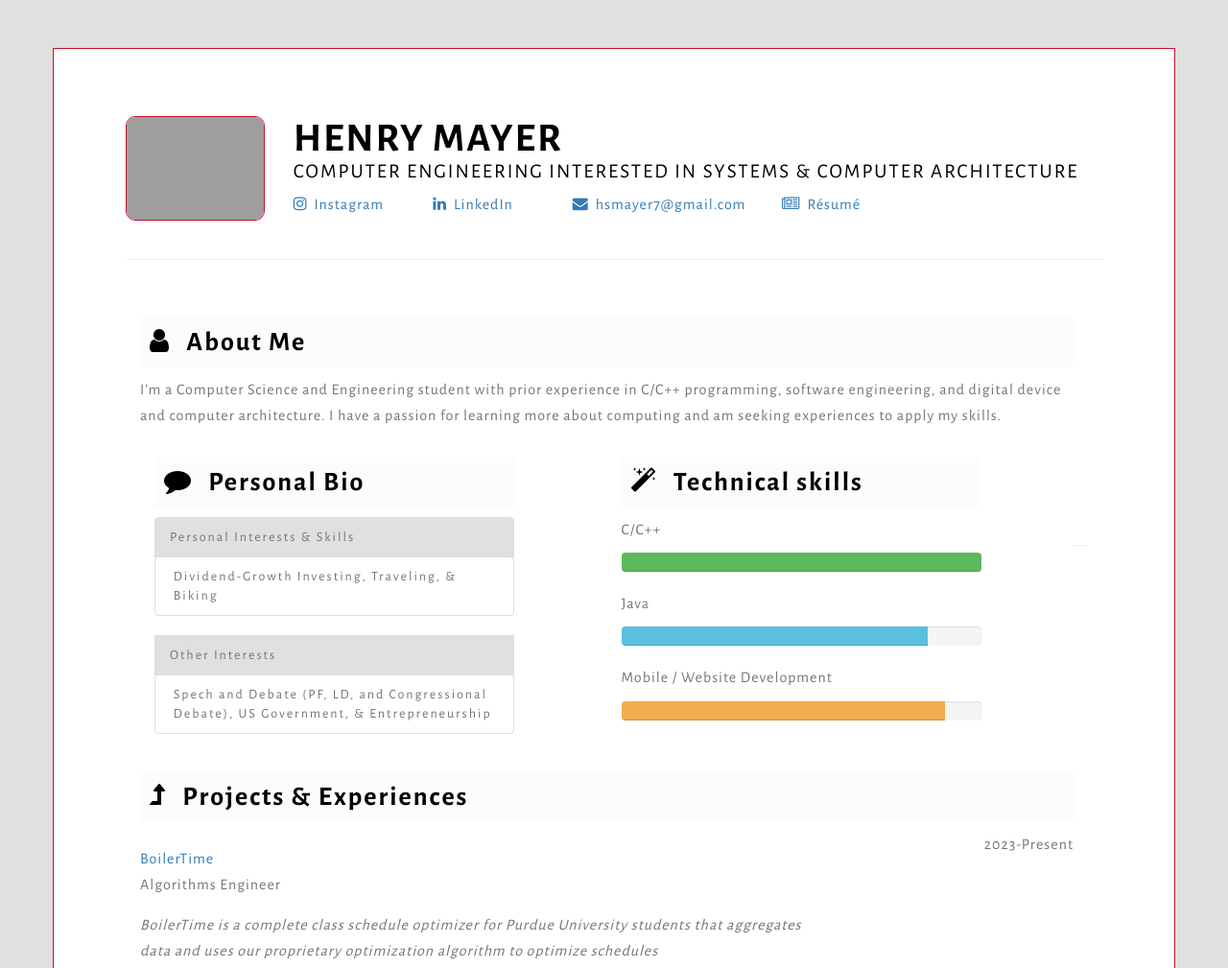
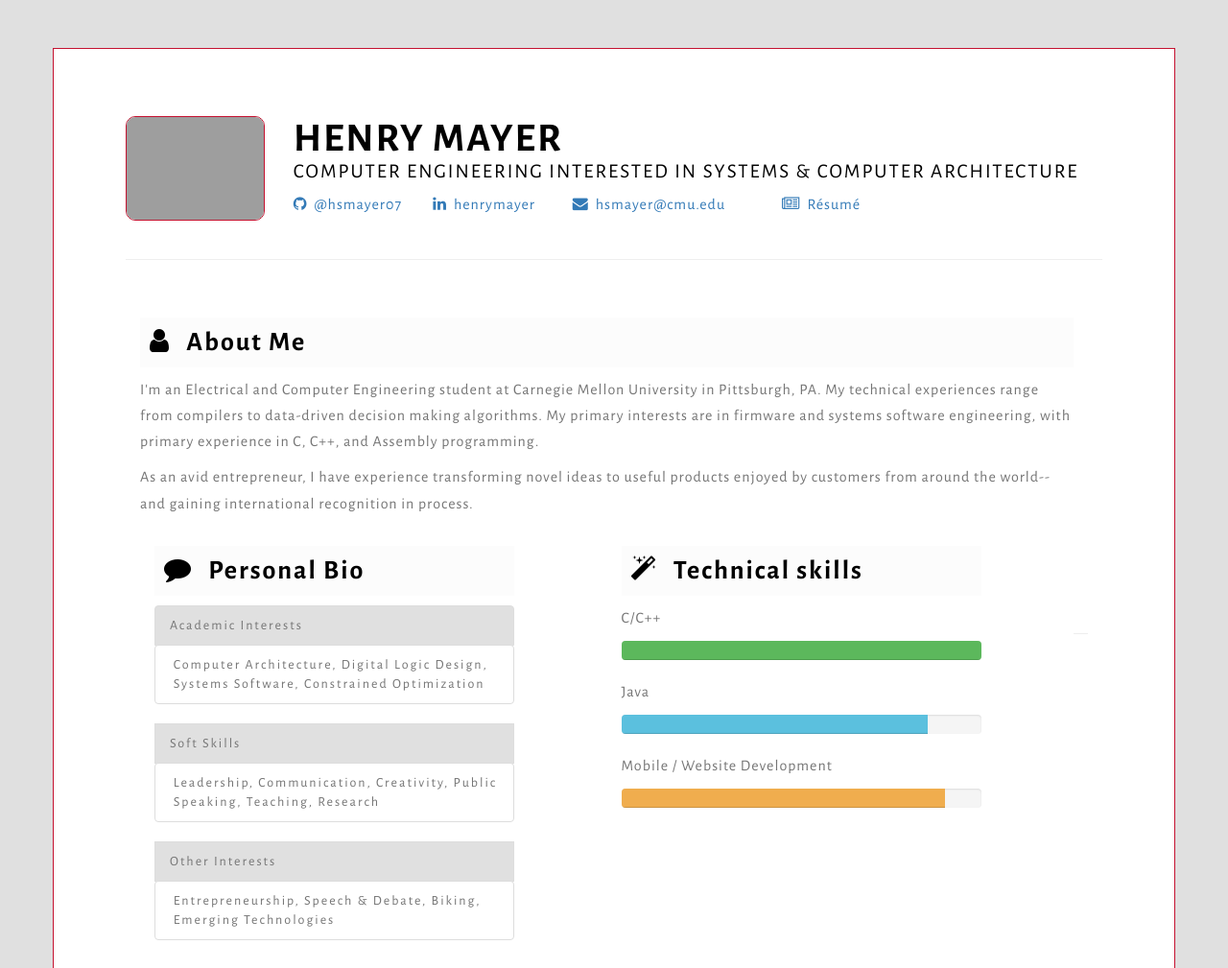
Before and after one commit to hsmayer07/hsmayer07.github.io, a plain HTML site: page index.html in a window 1280 px wide. Shown: the top 1009 px of the page at 96% size. Drawn offline with nearby package versions, Linux system fonts and the light colour scheme; grey boxes are pictures that could not be loaded.

Commit message:
Updated introduction section

```diff
--- a/index.html
+++ b/index.html
@@ -71,13 +71,13 @@
                 ============================ -->
                 <div class="row">
                     <div class="col-sm-2">
-                            <a href="https://instagram.com/henrymayer67" target="_blank" rel="noopener noreferrer"><span class="social fa fa-instagram"></span>Instagram</a>
+                            <a href="https://github.com/hsmayer07" target="_blank" rel="noopener noreferrer"><span class="social fa fa-github"></span>@hsmayer07</a>
                     </div><!-- social 2nd col end-->
                     <div class="col-sm-2">
-                        <a href="https://www.linkedin.com/in/henrymayer" target="_blank" rel="noopener noreferrer"><span class="social fa fa-linkedin"></span>LinkedIn</a>
+                        <a href="https://www.linkedin.com/in/henrymayer" target="_blank" rel="noopener noreferrer"><span class="social fa fa-linkedin"></span>henrymayer</a>
                     </div>
                     <div class="col-sm-3">
-                        <a href="mailto:hsmayer7@gmail.com" target="_blank" rel="noopener noreferrer"><span class="social fa fa-envelope"></span>hsmayer7@gmail.com</a>
+                        <a href="mailto:hsmayer@cmu.edu" target="_blank" rel="noopener noreferrer"><span class="social fa fa-envelope"></span>hsmayer@cmu.edu</a>
                     </div>
                     <div class="col-sm-3">
                         <a href="https://henrymayer.me/resources/resume.pdf" target="_blank" rel="noopener noreferrer"><span class="social fa fa-newspaper-o"></span>Résumé</a>
@@ -99,8 +99,8 @@
                 </div><!--icon end-->
 
                 <div class="col-sm-12">
-                    <p>I'm a Computer Science and Engineering student with prior experience in C/C++ programming, software engineering, and digital device and computer architecture. I have a passion for learning more about computing and am seeking experiences to apply my skills.
-                    </p>
+                    <p>I'm an Electrical and Computer Engineering student at Carnegie Mellon University in Pittsburgh, PA. My technical experiences range from compilers to data-driven decision making algorithms. My primary interests are in firmware and systems software engineering, with primary experience in C, C++, and Assembly programming. </p>
+                    <p>As an avid entrepreneur, I have experience transforming novel ideas to useful products enjoyed by customers from around the world--and gaining international recognition in process. </p>
                     <div>
                     <div class="col-md-6 mainright">
                         <div class="row">
@@ -110,13 +110,17 @@
 
                             <div class="col-sm-11 col-md-10">
                                 <ul class="list-group">
-                                    <li style="background-color: #E0E0E0" class="list-group-item">Personal Interests &amp; Skills</li>
+                                    <li style="background-color: #E0E0E0" class="list-group-item">Academic Interests</li>
                                     <ul class="list-group">
-                                        <li class="list-group-item" style="padding-left: 5%; list-style-type: disc !important;">Dividend-Growth Investing, Traveling, &amp; Biking</li>
+                                        <li class="list-group-item" style="padding-left: 5%; list-style-type: disc !important;">Computer Architecture, Digital Logic Design, Systems Software, Constrained Optimization</li>
+                                    </ul>
+                                    <li style="background-color: #E0E0E0" class="list-group-item">Soft Skills</li>
+                                    <ul class="list-group">
+                                        <li class="list-group-item" style="padding-left: 5%; list-style-type: disc !important;">Leadership, Communication, Creativity, Public Speaking, Teaching, Research</li>
                                     </ul>
                                     <li style="background-color: #E0E0E0" class="list-group-item">Other Interests</li>
                                     <ul class="list-group">
-                                        <li class="list-group-item" style="padding-left: 5%; list-style-type: disc !important;">Spech and Debate (PF, LD, and Congressional Debate), US Government, &amp; Entrepreneurship </li>
+                                        <li class="list-group-item" style="padding-left: 5%; list-style-type: disc !important;">Entrepreneurship, Speech &amp; Debate, Biking, Emerging Technologies </li>
                                     </ul>
                                   </ul>
                             </div><!--info end-->
```
Also changed, not shown: resources/henry_mayer_faceshot copy.png (added), 3 other files.
